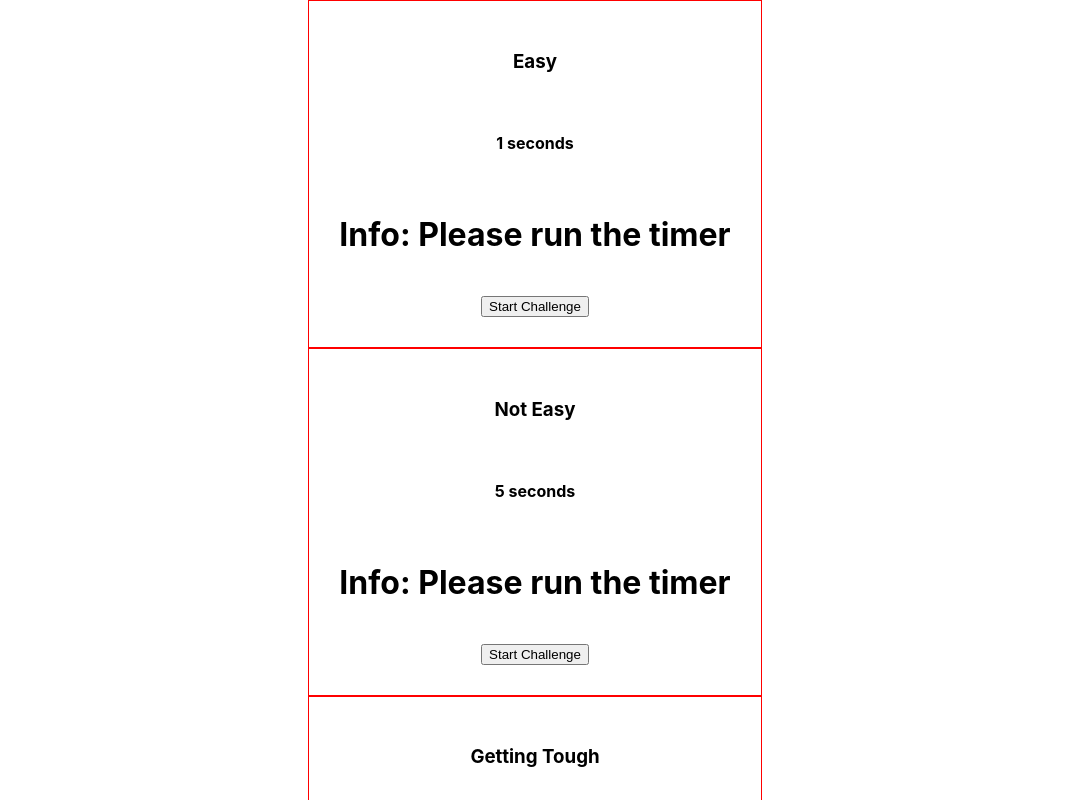
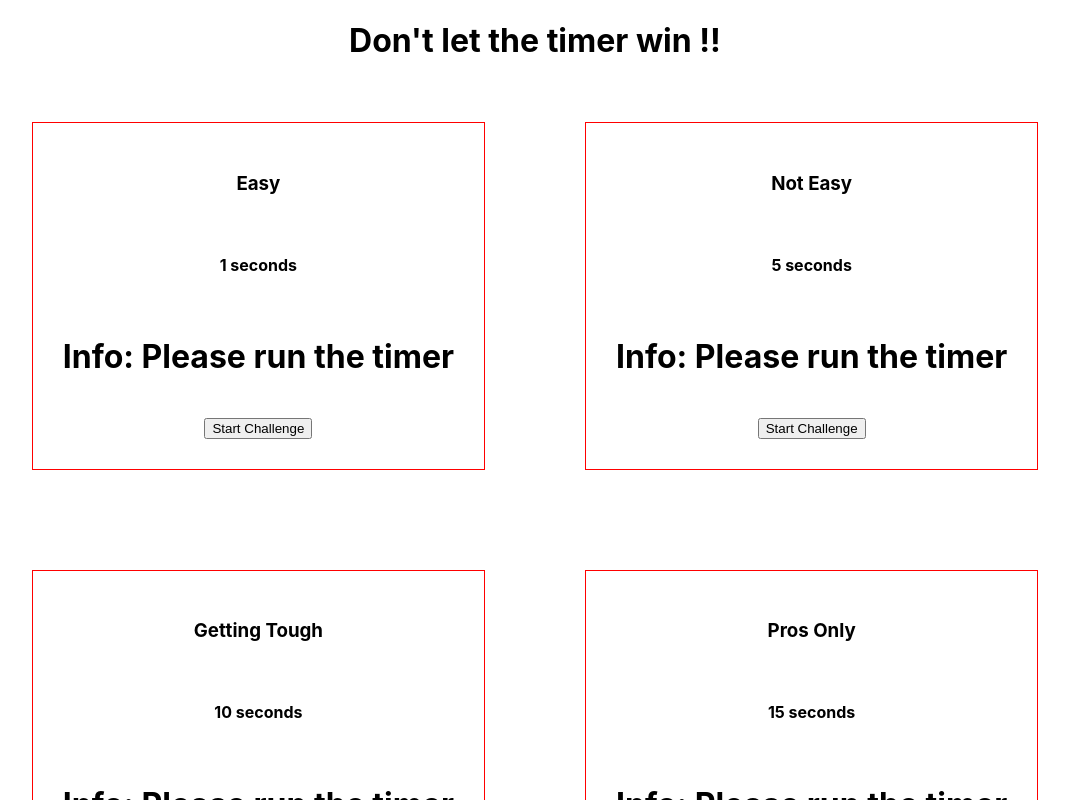
Before and after one commit to gauravsaini999/sample-app, a React (Create React App) app: page /timerpage in a window 1280 px wide. Shown: the top 800 px of the page, without its empty margins (105-1174 px from the left). Built offline with nearby package versions, Linux system fonts and the light colour scheme.

Commit message:
timer changes

```diff
--- a/src/Pages/TimerPage.jsx
+++ b/src/Pages/TimerPage.jsx
@@ -7,13 +7,15 @@ const TimerPage = () => {
     const titles = ['Easy', 'Not Easy', 'Getting Tough', 'Pros Only']
     return (
         <div>
-            {
-                times.map((time, index) => {
-                    return (<div key={index} style={{ display: 'flex', flexDirection: index !== 0 ? index % 2 == 0 ? 'column' : 'row' : 'row', gap: '25px', justifyContent: 'center', alignItems: 'center' }}>
-                        <TimerComponent title={titles[index]} initTime={time} />
-                    </div>)
-                })
-            }
+            <h1 style={{textAlign: 'center'}}>Don't let the timer win !!</h1>
+            <br></br><br></br>
+            <div style={{ display: 'flex', flexDirection: 'row', flexWrap: 'wrap', gap: '100px', justifyContent: 'center', alignItems: 'center' }}>
+                {times.map((time, index) => {
+                    return (
+                        <TimerComponent key={index} title={titles[index]} initTime={time} />
+                    )
+                })}
+            </div>
         </div>
     )
 }
--- a/src/Pages/components/TimerComponent.jsx
+++ b/src/Pages/components/TimerComponent.jsx
@@ -19,6 +19,9 @@ const TimerComponent = (props) => {
         clearTimeout(timer.current);
         setStopped(true);
         setStarted(false);
+        setTimeout(() => {
+            setStopped(false);
+        }, 3000)
     }
 
     useEffect(() => {
@@ -29,7 +32,7 @@ const TimerComponent = (props) => {
         <div style={{ border: '1px solid red', padding: '30px', display: 'flex', flexDirection: 'column', gap: '20px', justifyContent: 'center', alignItems: 'center' }}>
             <h3>{title}</h3>
             <h4>{time} seconds</h4>
-            <h1>{(stopped == true && started == false) && (expired == false) ? "you won !!" : (started == false && stopped == true) && (expired == true) ? "you lost !!" : started == false || stopped == true ? "Info: Please run the timer" : "waiting...."}</h1>
+            <h1>{(stopped == true && started == false) && (expired == false) ? "you won !!" : (started == false && stopped == true) && (expired == true) ? "you lost !!" : (started == false && stopped==false) || started == false  ? "Info: Please run the timer" : "waiting...."}</h1>
             <button onClick={started ? handleStop : handleStart}>{(stopped || expired) || !started ? "Start" : "Stop"} Challenge</button>
         </div>
     )
```
